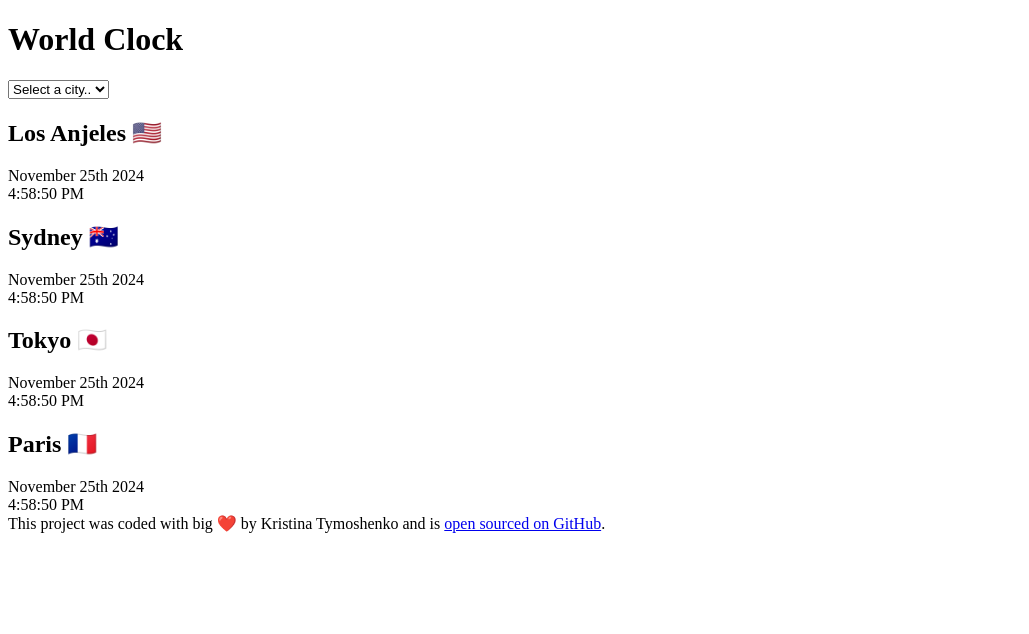
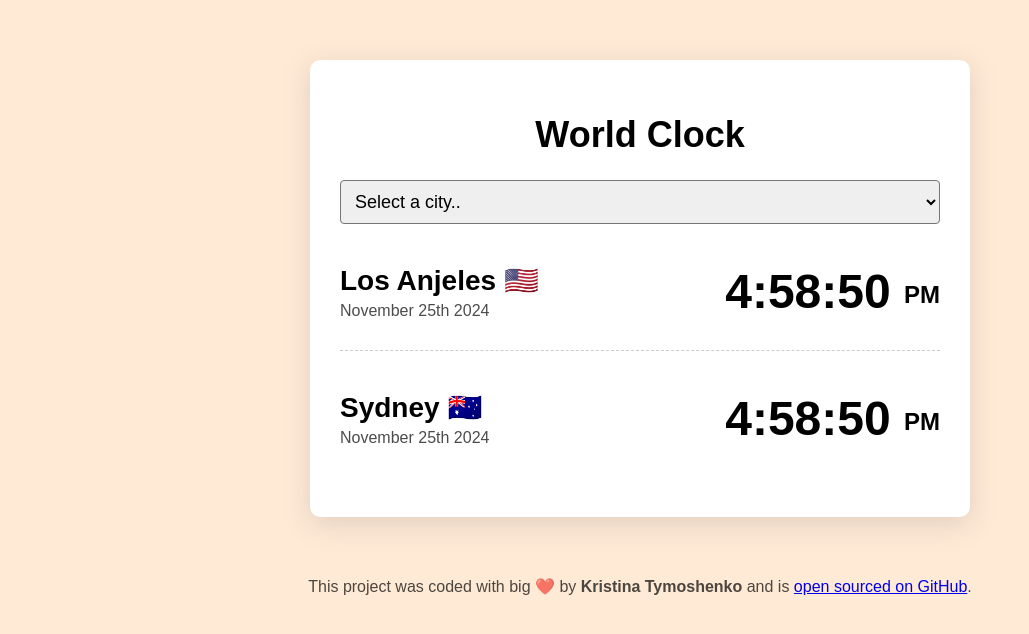
Before and after one commit to Kristina2509/World-Clock-Project, a plain HTML site: page index.html in a window 1280 px wide. Shown: the whole page, without its empty margins (0-1029 px from the left). Drawn offline with Linux system fonts and the light colour scheme.

Commit message:
Styled project by CSS

```diff
--- a/css/style.css
+++ b/css/style.css
@@ -0,0 +1,68 @@
+body {
+    background-color:#ff80002a ;
+    font-family: sans-serif ;
+}
+
+h1 {
+    text-align: center;
+    font-family: sans-serif;
+    font-size: 36px;
+
+}
+
+h2 {
+    margin: 0 0 5px;
+    font-size: 28px;
+}
+
+select {
+    display: block;
+    width: 100%;
+    border-radius: 4px;
+    padding: 10px;
+    font-size: 18px;
+}
+
+.container {
+    max-width: 600px;
+    margin: 60px auto;
+    background: white;
+    padding: 30px;
+    /* box-shadow: 10px 10px 10px rgba(0, 0, 0, 0.4); */
+    border-radius: 10px;
+    box-shadow: rgba(100, 100, 111, 0.2) 0px 7px 29px 0px;
+}
+
+.city {
+    display: flex;
+    margin: 10px 0;
+    justify-content: space-between;
+    padding: 30px 0;
+    border-bottom: 1px dashed rgba(0, 0, 0, 0.2);
+}
+
+.city:last-child {
+    border: none;
+}
+
+.time {
+    font-size: 48px;
+    font-weight: bold;
+}
+
+.time small {
+    font-size: 24px;
+    vertical-align: middle;
+    line-height: 36px;
+}
+
+.date {
+    opacity: 0.7;
+}
+
+
+footer {
+    text-align: center;
+    font-size: 16px;
+    color:rgba(0, 0, 0, 0.7);
+}
--- a/index.html
+++ b/index.html
@@ -4,7 +4,7 @@
       <meta charset="UTF-8">
       <meta http-equiv="X-UA-Compatible" content="IE-edge">
       <meta name="viewport" content="width=device-width, initial-scale=1.0">
-    <link rel="styleshit" href="css/style.css"/>
+      <link rel="stylesheet" href="css/style.css" />
 
       <title>World Clock - Kristina Tymoshenko</title>
   </head>
@@ -19,12 +19,21 @@
         </select>
 
         <div class="city">
+            <div>
                 <h2>Los Anjeles 🇺🇸</h2>
                 <div class="date">November 25th 2024</div>
-            <div class="time">4:58:50 PM</div>
+            </div>
+            <div class="time">4:58:50 <small>PM</small></div>
         </div>
 
         <div class="city">
+            <div>
+                <h2>Sydney 🇦🇺</h2>
+                <div class="date">November 25th 2024</div>
+            </div>
+            <div class="time">4:58:50 <small>PM</small></div>
+        </div>
+        <!-- <div class="city">
             <h2>Sydney 🇦🇺</h2>
             <div class="date">November 25th 2024</div>
             <div class="time">4:58:50 PM</div>
@@ -40,14 +49,15 @@
             <h2>Paris 🇫🇷</h2>
             <div class="date">November 25th 2024</div>
             <div class="time">4:58:50 PM</div>
-        </div>
+        </div> -->
+
 
 
     </div>
 
 
-    <footer>This project was coded with big ❤️ by Kristina Tymoshenko and is <a href="https://github.com/Kristina2509/World-Clock-Project" target="_blank"> open sourced on GitHub</a>.</footer>
+    <footer>This project was coded with big ❤️ by <strong>Kristina Tymoshenko</strong> and is <a href="https://github.com/Kristina2509/World-Clock-Project" target="_blank"> open sourced on GitHub</a>.</footer>
 
-    <sctipt src="javascript/index.js"></sctipt>
+    <script src="javascript/index.js"></script>
   </body>
 </html>
```
Lines whose indentation alone changed are shown as unchanged.
